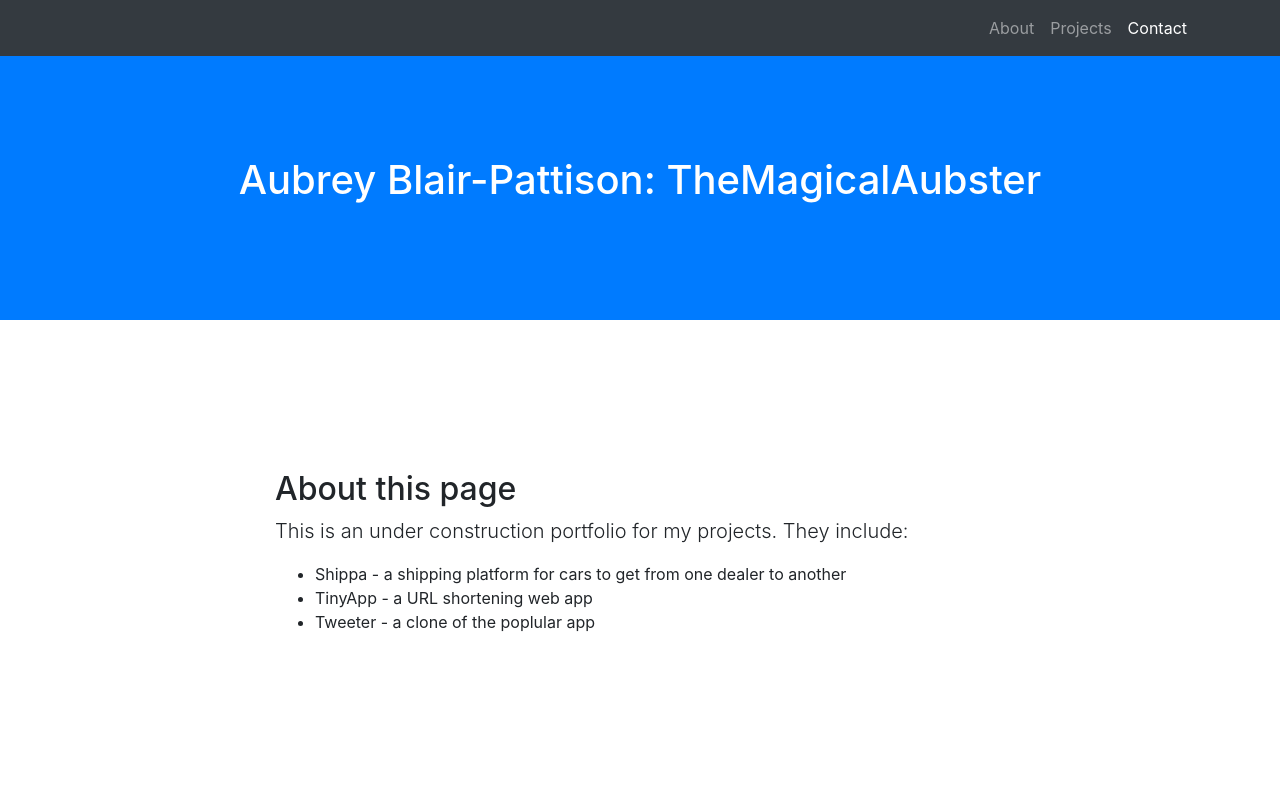
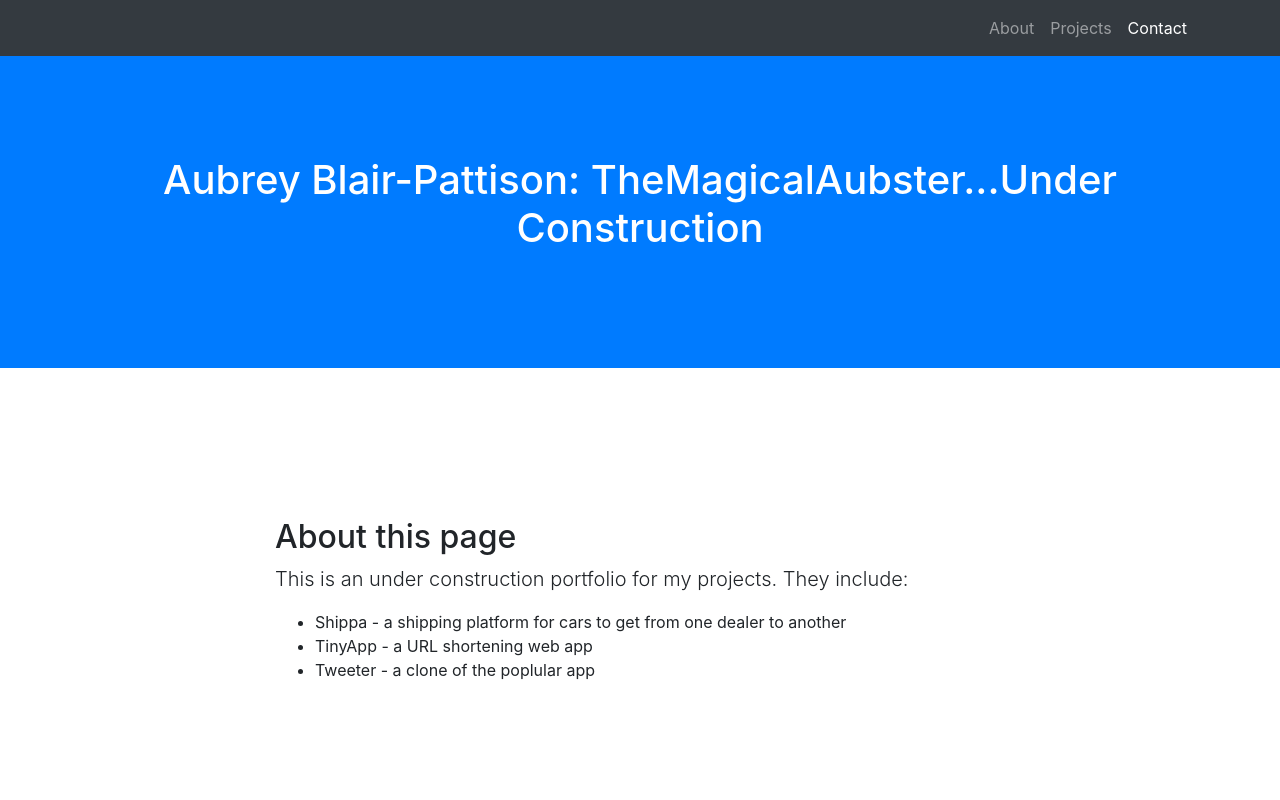
Before and after one commit to TheMagicalAubster/TheMagicalAubster.github.io, a website with bundled scripts: page index.html in a window 1280 px wide. Shown: the top 800 px of the page. Built offline with nearby package versions, Linux system fonts and the light colour scheme.

Commit message:
index update to basic2

```diff
--- a/index.html
+++ b/index.html
@@ -44,7 +44,7 @@
 
   <header class="bg-primary text-white">
     <div class="container text-center">
-      <h1>Aubrey Blair-Pattison: TheMagicalAubster</h1>
+      <h1>Aubrey Blair-Pattison: TheMagicalAubster...Under Construction</h1>
       <p class="lead"></p>
     </div>
   </header>
```
